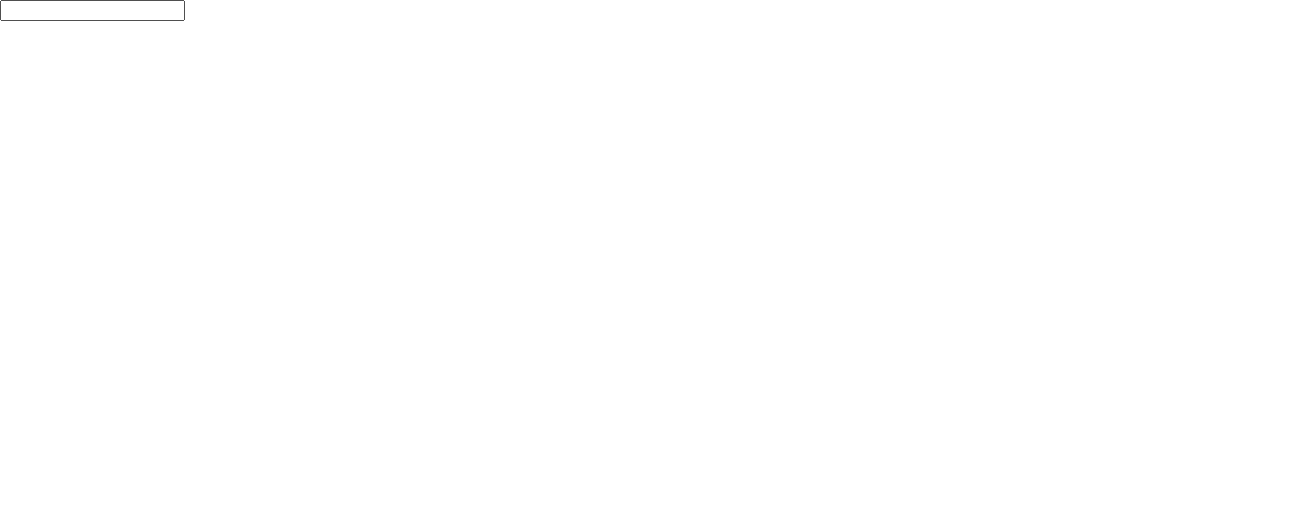
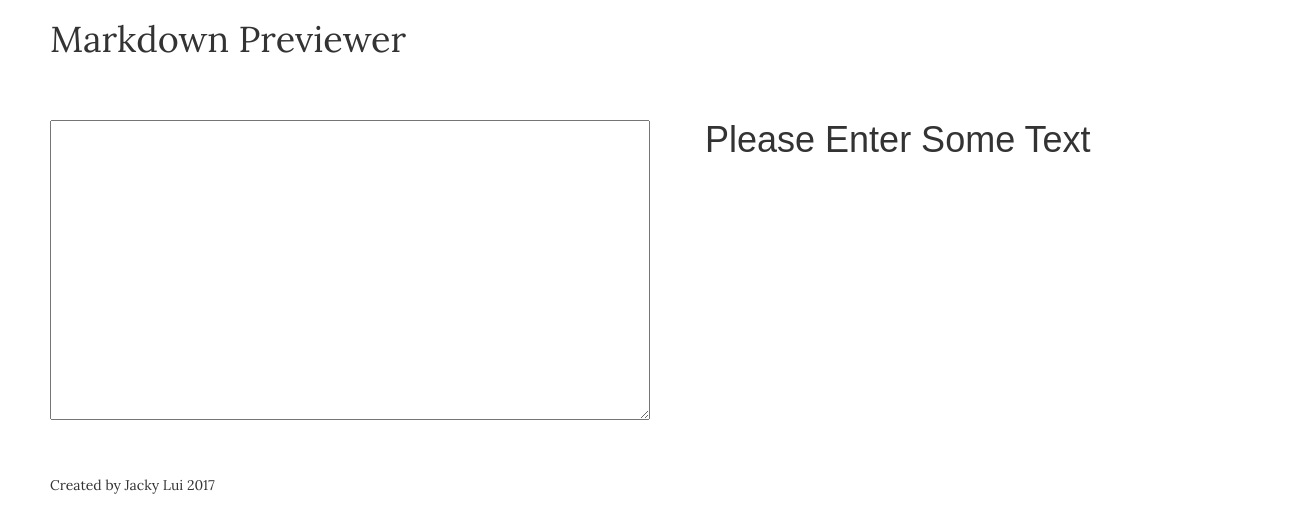
Before and after one commit to Recelis/markdown, a React (Create React App) app: page / in a window 1280 px wide. Shown: the top 532 px of the page, 1305 px wide, since content can reach past the window. Built offline with nearby package versions, Linux system fonts and the light colour scheme.

Commit message:
complete

```diff
--- a/public/index.html
+++ b/public/index.html
@@ -10,6 +10,9 @@
     -->
     <link rel="manifest" href="%PUBLIC_URL%/manifest.json">
     <link rel="shortcut icon" href="%PUBLIC_URL%/favicon.ico">
+    <!-- Latest compiled and minified CSS -->
+    <link rel="stylesheet" href="https://maxcdn.bootstrapcdn.com/bootstrap/3.3.7/css/bootstrap.min.css" integrity="sha384-BVYiiSIFeK1dGmJRAkycuHAHRg32OmUcww7on3RYdg4Va+PmSTsz/K68vbdEjh4u" crossorigin="anonymous">
+    <link href="https://fonts.googleapis.com/css?family=Lora" rel="stylesheet">
     <!--
       Notice the use of %PUBLIC_URL% in the tags above.
       It will be replaced with the URL of the `public` folder during the build.
--- a/src/App.js
+++ b/src/App.js
@@ -1,7 +1,6 @@
 import React, { Component } from 'react';
-import logo from './logo.svg';
 import './App.css';
-import MyForm from './components/MyForm'
+import Converter from './components/Converter'
 
 
 
@@ -9,9 +8,10 @@ class App extends Component {
   render() {
     return (
       <div>
-        <MyForm
-
+        <h1 className="title">Markdown Previewer</h1>
+        <Converter
         />
+        <p className="copyright">Created by Jacky Lui 2017</p>
       </div>
     );
   }
--- a/src/components/MyForm.js
+++ b/src/components/Converter.js
@@ -1,10 +1,10 @@
 import React, { Component } from 'react'
 import MyMarkDown from './MyMarkDown'
 
-class MyForm extends Component {
+class Converter extends Component {
   constructor(props) {
     super(props);
-    this.state = { value: "" }
+    this.state = { value: "Please Enter Some Text\n=======" }
     this.handleChange = this.handleChange.bind(this);
     this.handleSubmit = this.handleSubmit.bind(this);
   }
@@ -19,15 +19,15 @@ class MyForm extends Component {
   render() {
     return (
       <div>
-        <form onSubmit={this.handleSubmit}>
-          <input type="text" value={this.state.value} onChange={this.handleChange}  />
-        </form>
-        <MyMarkDown
+        <div className="row">
+        <div className="col-xs-6"><textArea onSubmit={this.handleSubmit} value={this.state.value} onChange={this.handleChange}  className="inputText"/></div>
+        <div className="col-xs-6"><MyMarkDown
         value={this.state.value}
-        />
+        /></div>
+        </div>
       </div>
     )
   }
 }
 
-export default MyForm;
+export default Converter;
--- a/src/components/MyMarkDown.js
+++ b/src/components/MyMarkDown.js
@@ -2,15 +2,12 @@ import React, { Component } from 'react'
 import marked from 'marked';
 
 class MyMarkDown extends Component {
-    constructor(props) {
-        super(props);
-    }
     MyComponent(rawHTML) {
         return <div dangerouslySetInnerHTML={createMarkup(rawHTML)} />;
     }
     render() {
         return (
-            <div>
+            <div className="convertedText">
                 <p>{this.MyComponent(marked(this.props.value))}</p>
             </div>
         )
--- a/src/index.css
+++ b/src/index.css
@@ -3,3 +3,24 @@ body {
   padding: 0;
   font-family: sans-serif;
 }
+
+.title{
+  margin-left:50px;
+  font-family: 'Lora', serif;
+}
+.inputText{
+  width:600px;
+  height:300px;
+  margin:50px;
+}
+
+.convertedText{
+  width:600px;
+  height:300px;
+  margin:50px;
+}
+
+.copyright{
+  font-family: 'Lora', serif;
+  margin-left:50px;
+}
```
